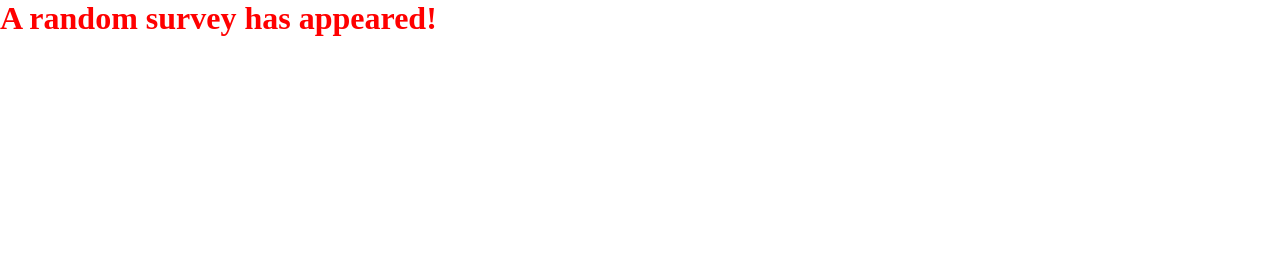
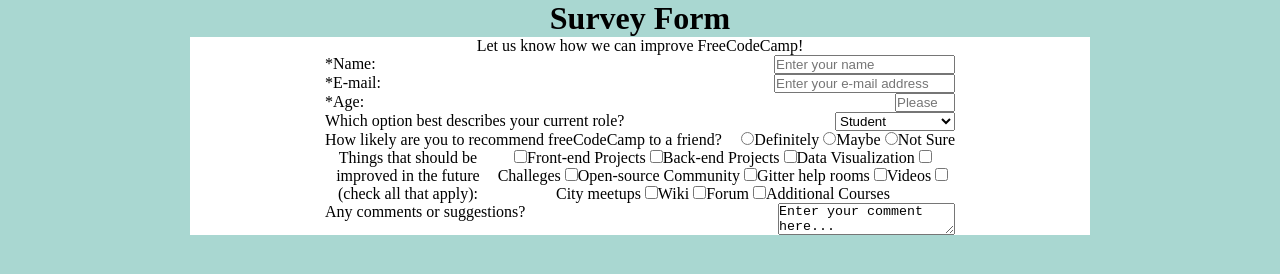
Before and after one commit to rzaldana/survey-page, a plain HTML site: page index.html in a window 1280 px wide. Drawn offline with Linux system fonts and the light colour scheme.

Commit message:
added all input fields

```diff
--- a/index.html
+++ b/index.html
@@ -7,6 +7,122 @@
 	</head>
 
 	<body>
-		<h1>A random survey has appeared!</h1>
+		<main id="main">
+			<h1 id="title">Survey Form
+			</h1>
+
+			<div id="form-content">
+				<p id="description">Let us know how we can improve FreeCodeCamp!</p>
+				<form>
+					<div class="field">
+						<label for="name" id="name-label">*Name:</label>
+						<input id="name" type="text" placeholder="Enter your name" required>
+					</div>
+
+					<div class="field">
+						<label for="email" id="email-label">*E-mail:</label>
+						<input id="email" type="email" placeholder="Enter your e-mail address" required>
+					</div>
+
+					<div class="field">
+						<label for="number" id="number-label">*Age:</label>
+						<input id="number" type="number" min=0 max=120 placeholder="Please enter your age">
+					</div>
+
+					<div class="field">
+						<label for="dropdown" id="dropdown-label">Which option best describes your current role?</label>
+						<select id="dropdown">
+							<option value="student">Student</option>
+							<option value="job">Full-time Job</option>
+							<option value="learner">Full-time learner</option>
+							<option value="preferNo">Prefer not to say</option>
+							<option value="other">Other</option>
+						</select>
+					</div>
+
+					<div class="field">
+						<label for="recommend" id="recommend-label">
+						How likely are you to recommend freeCodeCamp to a friend?
+						</label>
+
+						<div id="recommend">
+							<label for="definitely">
+								<input id="definitely" type="radio" name="likelihood">Definitely
+							</label>
+
+							<label for="maybe">
+								<input id="maybe" type="radio" name="likelihood">Maybe
+							</label>
+
+							<label for="notsure">
+								<input id="notsure" type="radio" name="likelihood">Not Sure
+							</label>
+						</div>
+
+					</div>
+
+					<div class="field">
+						<label for="improve" id="improve-label">
+							Things that should be improved in the future (check all that apply):
+						</label>
+
+						<div id="improve">
+							<label for="frontend">
+								<input id="frontend" type="checkbox" name="improvements" value="frontend">Front-end Projects
+							</label>
+
+							<label for="backend">
+								<input id="backend" type="checkbox" name="improvements" value="backend">Back-end Projects
+							</label>
+
+							<label for="dataviz">
+								<input id="dataviz" type="checkbox" name="improvements" value="dataviz">Data Visualization
+							</label>
+
+							<label for="challenges">
+								<input id="challenges" type="checkbox" name="improvements" value="challenges">Challeges
+							</label>
+
+							<label for="community">
+								<input id="community" type="checkbox" name="improvements" value="community">Open-source Community
+							</label>
+
+							<label for="helprooms">
+								<input id="helprooms" type="checkbox" name="improvements" value="helprooms">Gitter help rooms
+							</label>
+
+							<label for="videos">
+								<input id="videos" type="checkbox" name="improvements" value="videos">Videos
+							</label>
+
+							<label for="meetups">
+								<input id="meetups" type="checkbox" name="improvements" value="meetups">City meetups
+							</label>
+
+							<label for="wiki">
+								<input id="wiki" type="checkbox" name="improvements" value="wiki">Wiki
+							</label>
+
+							<label for="forum">
+								<input id="forum" type="checkbox" name="improvements" value="forum">Forum
+							</label>
+
+							<label for="addcourses">
+								<input id="addcourses" type="checkbox" name="improvements" value="addcourses">Additional Courses
+							</label>
+						</div>
+					</div>
+
+					<div class="field">
+						<label for="comment" id="comment-label">
+						Any comments or suggestions?
+						</label>
+
+						<textarea id="comment">Enter your comment here...</textarea>
+					</div>
+				</form>
+
+			</div>
+		</main>
 	</body>
 </html>
--- a/styles.css
+++ b/styles.css
@@ -1,8 +1,28 @@
 * {
 	margin: 0px;
-	padding: 0px;
+	padding: 0;
+
 }
 
-h1 {
-	color: red;
+body {
+	background-color: #a9d7d1;
 }
+
+
+#form-content {
+	max-width: 900px;
+	margin: 0px auto;
+	background-color: #FFF;
+	text-align: center;
+}
+
+#title {
+	text-align: center;
+}
+
+.field {
+	display: flex;
+	margin: 0px auto;
+	max-width: 70%;
+	justify-content: space-between;
+}
```
